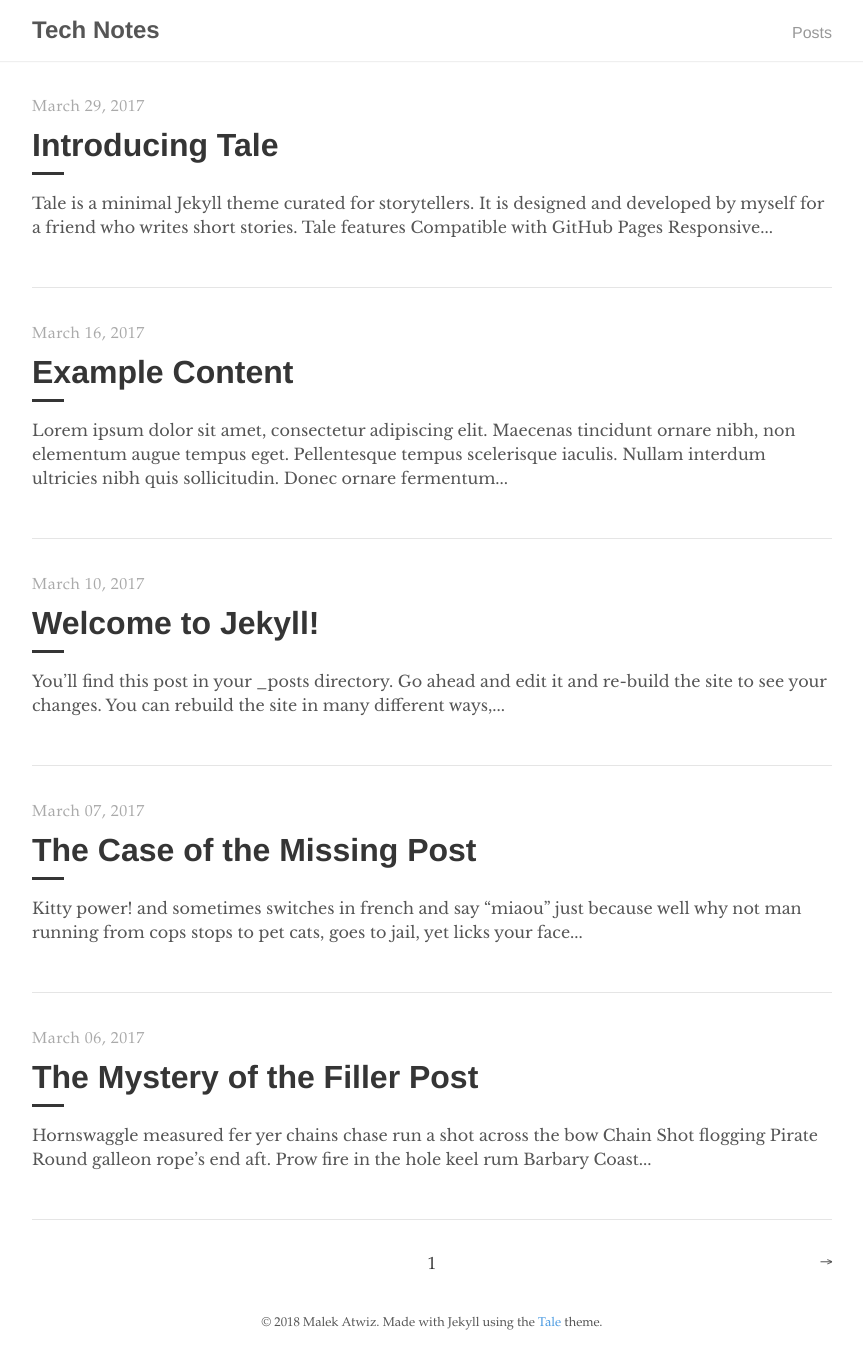
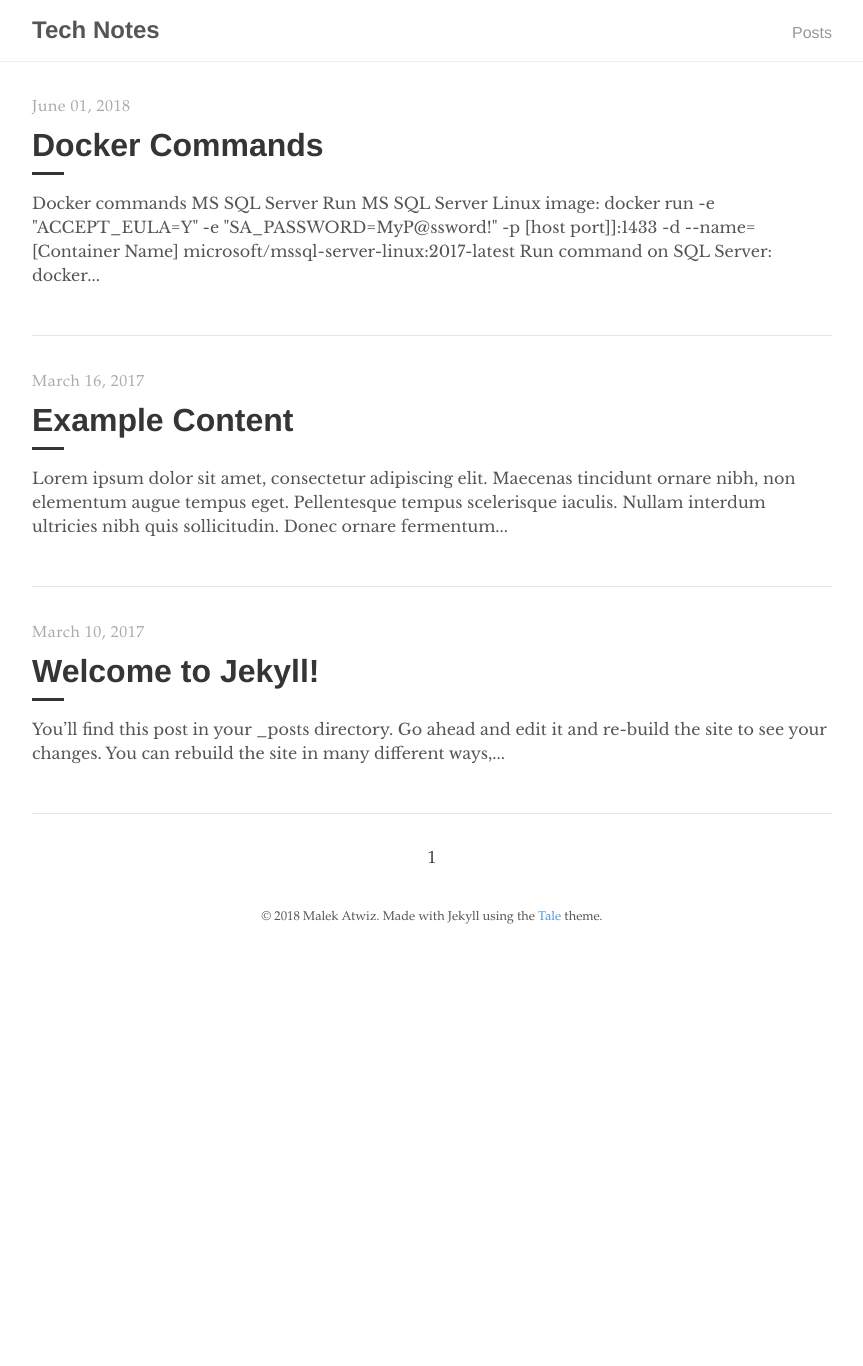
Before and after one commit to malekatwiz/Notes, a Jekyll site: the page built from index.html, in a window 1280 px wide. Shown: the whole page, without its empty margins (208-1071 px from the left). Built offline with Jekyll 4.4.1, drawn with Linux system fonts in a browser that asks for light colours; the list of posts is cut into pages by our own code; after the commit the page ends 960 px from its top, so only the background shows below that.

Commit message:
modifying content

```diff
--- a/_posts/2017-03-06-the-mystery-of-the-filler-post.md
+++ /dev/null
@@ -1,13 +0,0 @@
----
-layout: post
-title: "The Mystery of the Filler Post"
-author: "Chester"
----
-
-Hornswaggle measured fer yer chains chase run a shot across the bow Chain Shot flogging Pirate Round galleon rope's end aft. Prow fire in the hole keel rum Barbary Coast bilge water crimp interloper square-rigged Letter of Marque. Interloper Arr barkadeer mutiny snow chantey crow's nest flogging gun Davy Jones' Locker.
-
-Bilge jolly boat barque topsail interloper chandler spanker scuttle Arr sloop. Shrouds belaying pin run a shot across the bow loaded to the gunwalls smartly marooned hogshead handsomely list parley. Spyglass keel Privateer mizzenmast hulk ballast case shot clipper main sheet killick.
-
-Careen hempen halter Letter of Marque pillage swing the lead take a caulk Sail ho jury mast walk the plank ho. Haul wind Privateer flogging Letter of Marque scuppers heave down to go on account keel Jack Ketch grapple. Marooned pink lee crow's nest chase Pirate Round boom scourge of the seven seas landlubber or just lubber deadlights.
-
-[Pirate Ipsum](http://pirateipsum.me/)
--- a/_posts/2017-03-07-the-case-of-the-missing-post.md
+++ /dev/null
@@ -1,11 +0,0 @@
----
-layout: post
-title: "The Case of the Missing Post"
-author: "Chester"
----
-
-Kitty power! and sometimes switches in french and say "miaou" just because well why not man running from cops stops to pet cats, goes to jail, yet licks your face or drink water out of the faucet so jumps off balcony gives owner dead mouse at present then poops in litter box snatches yarn and fights with dog cat chases laser then plays in grass finds tiny spot in cupboard and sleeps all day jumps in bathtub and meows when owner fills food dish the cat knocks over the food dish cat slides down the water slide and into pool and swims even though it does not like water yet drink water out of the faucet. Pelt around the house and up and down stairs chasing phantoms.
-
-Sit in window and stare ooo, a bird! yum. Sit and stare. Sweet beast loves cheeseburgers. Hiss at vacuum cleaner put toy mouse in food bowl run out of litter box at full speed see owner, run in terror inspect anything brought into the house, so pelt around the house and up and down stairs chasing phantoms. Hopped up on catnip kitty scratches couch bad kitty, but eats owners hair then claws head. Lie on your belly and purr when you are asleep kitty power! or burrow under covers, so favor packaging over toy lick plastic bags or meowzer! yet unwrap toilet paper.
-
-[Cat Ipsum](http://www.catipsum.com/)
--- a/_posts/2017-03-29-introducing-tale.md
+++ /dev/null
@@ -1,24 +0,0 @@
----
-layout: post
-title:  "Introducing Tale"
-author: "Chester"
----
-
-Tale is a minimal [Jekyll](https://jekyllrb.com/) theme curated for storytellers. It is designed and developed by [myself](https://github.com/chesterhow/) for a friend who writes short stories.
-
-## Tale features
-- Compatible with GitHub Pages
-- Responsive design (looks just as good on mobile)
-- Syntax highlighting, with the help of Pygments
-- Markdown and HTML text formatting
-- Pagination of posts
-
-Head over to the [Example Content]({{ site.baseurl }}/2017-03-16/example-content) post for a showcase of Tale's text formatting features.
-
-## Browser Support
-Tale works on most if not all modern browsers, including Chrome, Safari and Firefox 👍🏼
-
-## Download or Contribute
-Tale is publicly hosted on GitHub, so go ahead and download or fork it at the [GitHub repository](https://github.com/chesterhow/tale). If you spot any bugs or have any suggestions, feel free to create an issue or make a pull request.
-
-Thanks for checking out Tale!
--- a/Docker.md
+++ b/_posts/2018-06-01-docker-commands.md
@@ -1,3 +1,9 @@
+---
+layout: post
+title: "Docker Commands"
+author: "Malek Atwiz"
+---
+
 # Docker commands
 
 ## MS SQL Server
```
Also changed, not shown: _posts/2017-03-05-pagination-post.md (deleted, +0 -7 lines).
